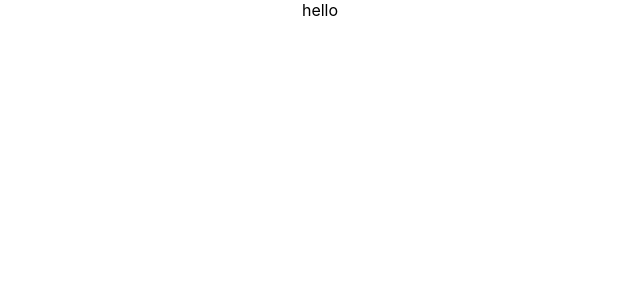
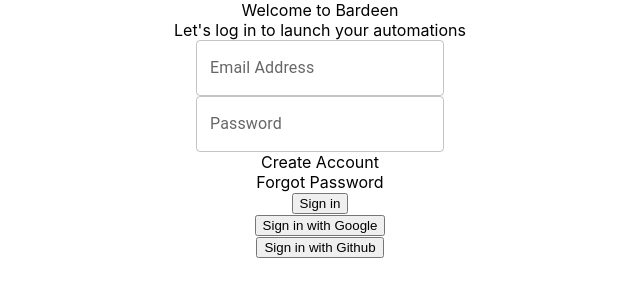
Before and after one commit to Yashverma1814/Pace-stock-assignment, a React (Create React App) app in the folder yash_pacestock_assign/: page / in a window 1280 px wide. Shown: the top 300 px of the page, without its empty margins (320-960 px from the left). Built offline with nearby package versions, Linux system fonts and the light colour scheme.

Commit message:
started working on css part of the login page

```diff
--- a/yash_pacestock_assign/package.json
+++ b/yash_pacestock_assign/package.json
@@ -3,6 +3,9 @@
   "version": "0.1.0",
   "private": true,
   "dependencies": {
+    "@emotion/react": "^11.10.5",
+    "@emotion/styled": "^11.10.5",
+    "@mui/material": "^5.10.17",
     "@testing-library/jest-dom": "^5.16.5",
     "@testing-library/react": "^13.4.0",
     "@testing-library/user-event": "^13.5.0",
--- a/yash_pacestock_assign/src/App.js
+++ b/yash_pacestock_assign/src/App.js
@@ -1,10 +1,11 @@
 
 import './App.css';
+import { LoginPage } from './Pages/LoginPage';
 
 function App() {
   return (
     <div className="App">
-      hello
+      <LoginPage />
     </div>
   );
 }
--- /dev/null
+++ b/yash_pacestock_assign/src/Pages/LoginPage.jsx
@@ -0,0 +1,10 @@
+import React from 'react'
+import { LoginCard } from '../components/loginComp/LoginCard'
+
+export const LoginPage = () => {
+  return (
+    <div>
+        <LoginCard />
+    </div>
+  )
+}
--- /dev/null
+++ b/yash_pacestock_assign/src/components/loginComp/LoginCard.jsx
@@ -0,0 +1,20 @@
+import React from 'react'
+import TextField from '@mui/material/TextField';
+
+export const LoginCard = () => {
+  return (
+    <div>
+        <div>Welcome to Bardeen</div>
+        <div>Let's log in to launch your automations</div>
+        <div><TextField id="outlined-basic" label="Email Address" variant="outlined" /></div>
+        <div><TextField id="outlined-basic" label="Password" variant="outlined" type={'password'}/></div>
+        <div>
+            <div>Create Account</div>
+            <div>Forgot Password</div>
+        </div>
+        <div><button>Sign in</button></div>
+        <div><button>Sign in with Google</button></div>
+        <div><button>Sign in with Github</button></div>
+    </div>
+  )
+}
```
Also changed, not shown: yash_pacestock_assign/src/Pages/HomePage.jsx (added), 1 other file (tests, documents, lock files or other folders).
